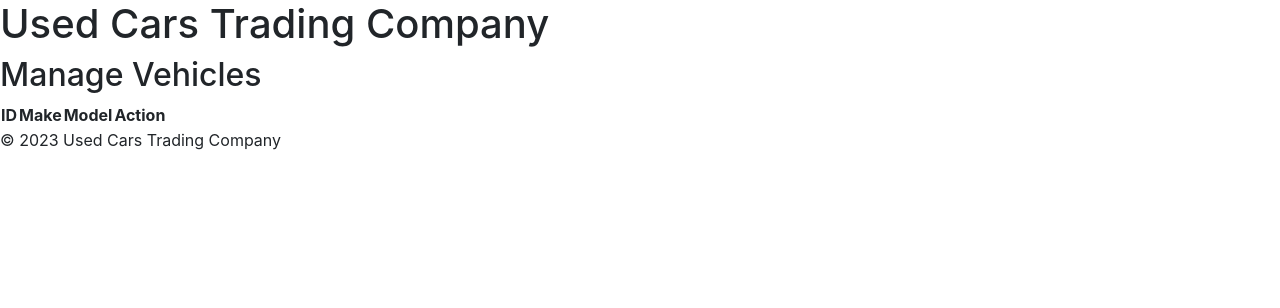
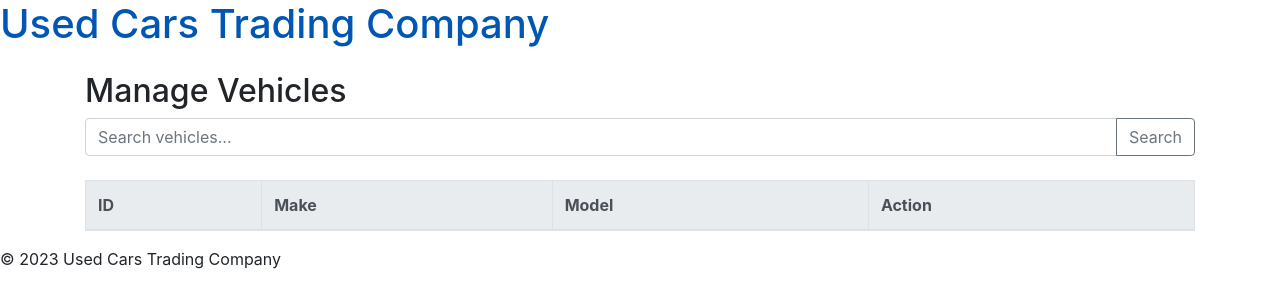
Before and after one commit to LukaszLukaszP/CarsTradingCompany, a Flask app: page /manage-vehicles in a window 1280 px wide. Shown: the top 308 px of the page. Run offline with Flask 3, Linux system fonts and the light colour scheme; data that the repository does not hold is empty; some libraries are stand-ins or nearby versions.

Commit message:
23-12-2023

```diff
--- a/app.py
+++ b/app.py
@@ -32,7 +32,7 @@ class VehiclePurchaseForm(FlaskForm):
         ('Diesel', 'Diesel'),
         ('Hybrid', 'Hybrid'),
         ('Electric', 'Electric'),
-        ('Plug-in Hybrid', 'Plug-in Hybrid')
+        ('Plug-in', 'Plug-in')
     ])
     Engine_Capacity = IntegerField('Engine Capacity (cc)', validators=[DataRequired()])
     Engine_Power = IntegerField('Engine Power (HP)', validators=[DataRequired()])
@@ -53,7 +53,6 @@ class VehiclePurchaseForm(FlaskForm):
         ('AWD', 'All-Wheel Drive')
     ])
     Prod_Year = IntegerField('Production Year', validators=[DataRequired()])
-    Sale_Price = DecimalField('Price ($)', validators=[DataRequired()])
     Transaction_Date = DateField('Transaction Date', format='%Y-%m-%d', validators=[DataRequired()])
     Purchase_Price = DecimalField('Purchase Price ($)', validators=[DataRequired()])
     Notes = StringField('Notes', validators=[Optional()])
@@ -61,7 +60,9 @@ class VehiclePurchaseForm(FlaskForm):
     mechanical_preparation = FloatField('Mechanical Preparation', validators=[DataRequired()])
     other_preparation_costs = FloatField('Other Preparation Costs', validators=[DataRequired()])
     tax = SelectField('Tax', choices=[('0', '0%'), ('0.02', '2%')], validators=[DataRequired()])
-    excise_tax_checkbox = BooleanField('Excise Tax?')
+    excise_tax = DecimalField('Excise ($)', validators=[DataRequired()])
+    Sale_Price = DecimalField('Price ($)', validators=[DataRequired()])
+    margin = DecimalField('Margin ($)', validators=[DataRequired()])
 
     def __init__(self, *args, **kwargs):
         super(VehiclePurchaseForm, self).__init__(*args, **kwargs)
@@ -102,10 +103,11 @@ def buyer_interface():
             Number_Of_Doors=form.Number_Of_Doors.data,
             Drive_Type=form.Drive_Type.data,
             Prod_Year=form.Prod_Year.data,
-            Sale_Price=form.sales_price.data,
+            Sale_Price=form.Sale_Price.data,
             optical_preparation=form.optical_preparation.data,
             mechanical_preparation=form.mechanical_preparation.data,
             other_preparation_costs=form.other_preparation_costs.data,
+            margin=form.margin.data
         )
 
         db.session.add(new_vehicle)
@@ -125,7 +127,7 @@ def buyer_interface():
             tax=form.tax.data,
             excise_tax=form.excise_tax.data,
             sales_price=form.sales_price.data,
-            margin=form.margin.data,
+            margin=form.margin.data
         )
 
         db.session.add(new_purchase)
@@ -144,7 +146,9 @@ def manage_vehicles():
 @app.route('/edit-vehicle/<int:vehicle_id>', methods=['GET', 'POST'])
 def edit_vehicle(vehicle_id):
     vehicle = Vehicle.query.get_or_404(vehicle_id)
-    if request.method == 'POST':
+    form = VehiclePurchaseForm(obj=vehicle)
+
+    if request.method == 'POST' and form.validate_on_submit():
 
         vehicle.VIN = request.form['vin']
         vehicle.Registration_Number = request.form['registration_number']
@@ -156,7 +160,6 @@ def edit_vehicle(vehicle_id):
         vehicle.Engine_Power = request.form['engine_power']
         vehicle.Gearbox_Type = request.form['gearbox_type']
         vehicle.Mileage = request.form['mileage']
-        #vehicle.Equipment_Version = request.form['equipment_version']
         vehicle.Number_Of_Doors = request.form['door_count']
         vehicle.Drive_Type = request.form['drive_type']
 
@@ -168,7 +171,7 @@ def edit_vehicle(vehicle_id):
             db.session.rollback()
             flash(f'An error occurred: {e}', 'danger')
 
-    return render_template('edit_vehicle.html', vehicle=vehicle)
+    return render_template('edit_vehicle.html', vehicle=vehicle, form=form)
 
 
 @app.route('/')
--- a/models.py
+++ b/models.py
@@ -10,8 +10,6 @@ class Vehicle(db.Model):
     Registration_Number = db.Column(db.String(10))
     make_id = db.Column(db.Integer, db.ForeignKey('CarMake.id'))
     model_id = db.Column(db.Integer, db.ForeignKey('CarModel.id'))
-    # Make = db.Column(db.String(20))
-    # Model = db.Column(db.String(20))
     First_Registration_Date = db.Column(db.Date)
     Fuel_Type = db.Column(db.String(10))
     Engine_Capacity = db.Column(db.Integer)
@@ -113,7 +111,7 @@ class Transaction(db.Model):
     Employee_ID = db.Column(db.Integer, db.ForeignKey('Employees.Employee_ID'))
     Transaction_Type = db.Column(db.Enum('Purchase', 'Sale'))
     Transaction_Date = db.Column(db.Date)
-    Price = db.Column(DECIMAL(precision=10, scale=2))
+    Purchase_Price = db.Column(DECIMAL(precision=10, scale=2))
     Notes = db.Column(db.String(255))
 
     vehicle = db.relationship('Vehicle', back_populates='transactions')
--- a/templates/base.html
+++ b/templates/base.html
@@ -11,7 +11,8 @@
 <body>
 
 <header>
-    <h1>Used Cars Trading Company</h1>
+     <h1><a href="/" class="text-decoration-none">Used Cars Trading Company</a></h1>
+</header>
 </header>
 
 <main>
--- a/templates/home.html
+++ b/templates/home.html
@@ -12,7 +12,7 @@
     <div class="collapse navbar-collapse" id="navbarNav">
         <ul class="navbar-nav">
             <li class="nav-item active">
-                <a class="nav-link" href="#">Home <span class="sr-only">(current)</span></a>
+                <a class="nav-link" href="/">Home <span class="sr-only">(current)</span></a>
             </li>
             <li class="nav-item">
                 <a class="nav-link" href="#">Features</a>
--- a/templates/manage_vehicles.html
+++ b/templates/manage_vehicles.html
@@ -1,8 +1,21 @@
 {% extends "base.html" %}
 {% block content %}
+<div class="container mt-4">
     <h2>Manage Vehicles</h2>
-<table>
-    <thead>
+
+     <!-- Formularz Wyszukiwania -->
+    <form action="{{ url_for('manage_vehicles') }}" method="get" class="mb-4">
+        <div class="input-group">
+            <input type="text" class="form-control" name="search_query" placeholder="Search vehicles...">
+            <div class="input-group-append">
+                <button class="btn btn-outline-secondary" type="submit">Search</button>
+            </div>
+        </div>
+    </form>
+
+
+    <table class="table table-bordered table-hover">
+        <thead class="thead-light">
             <tr>
                 <th>ID</th>
                 <th>Make</th>
@@ -16,9 +29,12 @@
                 <td>{{ vehicle.Vehicle_ID }}</td>
                 <td>{{ vehicle.make.name }}</td>
                 <td>{{ vehicle.model.name }}</td>
-            <td><a href="{{ url_for('edit_vehicle', vehicle_id=vehicle.Vehicle_ID) }}">Edit</a></td>
+                <td>
+                    <a href="{{ url_for('edit_vehicle', vehicle_id=vehicle.Vehicle_ID) }}" class="btn btn-sm btn-primary">Edit</a>
+                </td>
             </tr>
             {% endfor %}
         </tbody>
     </table>
+</div>
 {% endblock %}
```
Also changed, not shown: templates/buyer_form.html (+5 -9 lines), templates/edit_vehicle.html (+27 -10 lines). Lines whose indentation alone changed are shown as unchanged.
